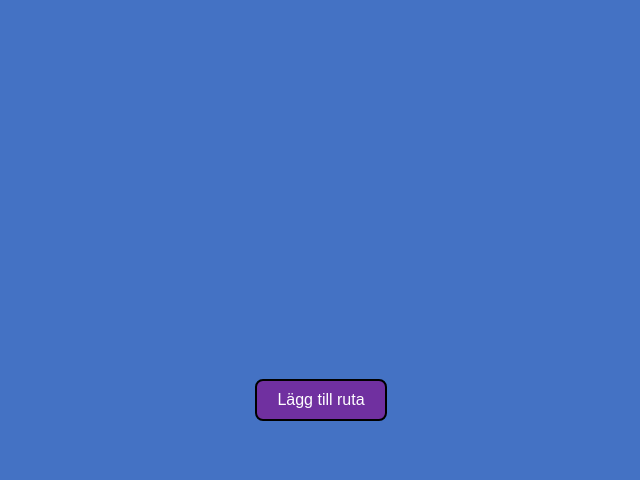
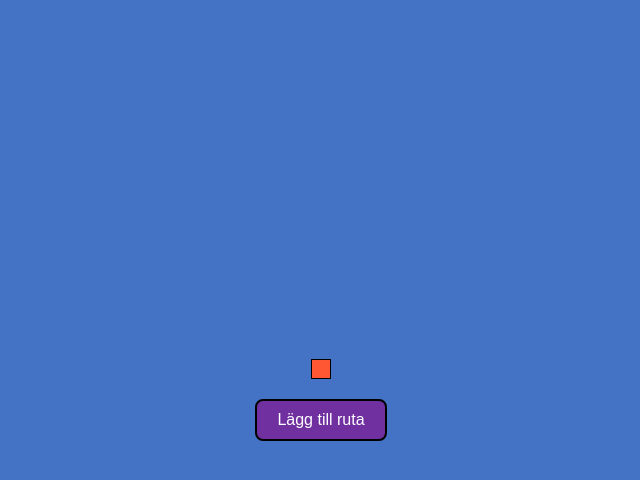
Before and after one commit to pingis00/Infinite-squares, a React (Create React App) app: page / in a window 1280 px wide. Both pictures are taken after a click on the button "Lägg till ruta". Shown: the top 480 px of the page, without its empty margins (319-959 px from the left). Built offline with nearby package versions, Linux system fonts and the light colour scheme.

Commit message:
Added logic for generating squares and dynamic grid layout. Implemented SCSS styling for square appearance and button functionality.

```diff
--- /dev/null
+++ b/src/components/Squares.js
@@ -0,0 +1,80 @@
+import React, {useEffect, useState} from "react";
+
+const Squares = () => {
+    const [squares, setSquares] = useState([]);
+    const [gridSize, setGridSize] = useState(1);
+    const [lastColor, setLastColor] = useState(null);
+
+    const generateRandomColor = () => {
+        const colors = ["#FF5733", "#33FF57", "#3357FF", "#F39C12", "#8E44AD"];
+        let newColor = colors[Math.floor(Math.random() * colors.length)];
+        while (newColor === lastColor) {
+            newColor = colors[Math.floor(Math.random() * colors.length)];
+        }
+        setLastColor(newColor);
+        return newColor;
+    };
+
+    const addSquare = () => {
+        const newSquare = {
+            id: squares.length,
+            color: generateRandomColor(),
+        };
+        setSquares((prevSquares) => [...prevSquares, newSquare]);
+
+    };
+
+    useEffect(() => {
+        if (squares.length > gridSize * gridSize) {
+          setGridSize(gridSize  + 1);
+        }
+    }, [squares, gridSize]);
+
+    const getGridPosition = (index) => {
+        if (index < 4) {
+            const positions = [
+                { row: 1, col: 1 },
+                { row: 1, col: 2 },
+                { row: 2, col: 2 },
+                { row: 2, col: 1 },
+            ];
+            return positions[index];
+        }   else {
+            const currentSize = Math.ceil(Math.sqrt(index + 1));
+            const positionInCurrentExpansion  = index - (currentSize - 1) * (currentSize - 1);
+
+            if (positionInCurrentExpansion === 0) {
+              return { row: 1, col: currentSize };
+            } else if (positionInCurrentExpansion < currentSize) {
+            return { row: positionInCurrentExpansion + 1, col: currentSize };
+            } else {
+              const colOffset = 2 * currentSize - positionInCurrentExpansion - 1;
+              return { row: currentSize, col: colOffset > 0 ? colOffset : 1 };
+            }
+        }
+    };
+
+    return (
+        <div className="square-container">
+            <div className="square-area" style={{
+                gridTemplateColumns: `repeat(${gridSize}, 1fr)`,
+                gridTemplateRows: `repeat(${gridSize}, 1fr)`,
+                }}>
+                {squares.map((square, index) => (
+                    <div
+                        key={square.id}
+                        className="square"
+                        style={{ backgroundColor: square.color,
+                        gridRow: getGridPosition(index).row,
+                        gridColumn: getGridPosition(index).col
+                        }}
+                    ></div>
+                ))}
+            </div>
+            <button className="add-square-button" onClick={addSquare}>
+                Lägg till ruta
+            </button>
+        </div>
+    );
+};
+export default Squares;
--- /dev/null
+++ b/src/scss/components/_squares.scss
@@ -0,0 +1,34 @@
+.square-container {
+    display: flex;
+    flex-direction: column;
+    align-items: center;
+    margin: 20px 0;
+
+    .square-area {
+        display: grid;
+        gap: 5px;
+        margin-bottom: 20px;
+
+        .square {
+            width: 20px;
+            height: 20px;
+            border: 1px solid black;
+        }
+    }
+
+
+}
+.add-square-button {
+    background-color: #7030A0;
+    border: 2px solid black;
+    color: white;
+    padding: 10px 20px;
+    font-size: 16px;
+    border-radius: 8px;
+    cursor: pointer;
+    transition: background-color 0.3s ease;
+
+    &:hover {
+      background-color: #552080;
+    }
+}
--- a/src/scss/main.css
+++ b/src/scss/main.css
@@ -51,7 +51,25 @@ body {
   align-items: center;
   min-height: 100vh;
 }
-.container .add-square-button {
+
+.square-container {
+  display: flex;
+  flex-direction: column;
+  align-items: center;
+  margin: 20px 0;
+}
+.square-container .square-area {
+  display: grid;
+  gap: 5px;
+  margin-bottom: 20px;
+}
+.square-container .square-area .square {
+  width: 20px;
+  height: 20px;
+  border: 1px solid black;
+}
+
+.add-square-button {
   background-color: #7030A0;
   border: 2px solid black;
   color: white;
@@ -61,6 +79,6 @@ body {
   cursor: pointer;
   transition: background-color 0.3s ease;
 }
-.container .add-square-button:hover {
+.add-square-button:hover {
   background-color: #552080;
 }
--- a/src/scss/main.scss
+++ b/src/scss/main.scss
@@ -1,2 +1,3 @@
 @import "./base/base";
 @import "./views/home";
+@import "./components/squares";
--- a/src/scss/views/_home.scss
+++ b/src/scss/views/_home.scss
@@ -1,30 +1,7 @@
 .container {
-    display: flex;
-    flex-direction: column;
-    justify-content: center;
-    align-items: center;
-    min-height: 100vh;
-
-    .square-area {
-
-
-        .square {
-
-        }
-    }
-
-    .add-square-button {
-        background-color: #7030A0;
-        border: 2px solid black;
-        color: white;
-        padding: 10px 20px;
-        font-size: 16px;
-        border-radius: 8px;
-        cursor: pointer;
-        transition: background-color 0.3s ease;
-
-        &:hover {
-          background-color: #552080;
-        }
-    }
+  display: flex;
+  flex-direction: column;
+  justify-content: center;
+  align-items: center;
+  min-height: 100vh;
 }
--- a/src/views/Home.js
+++ b/src/views/Home.js
@@ -1,12 +1,9 @@
+import Squares from '../components/Squares';
+
 const Home = () => {
     return (
         <div className="container">
-            <div className="square-area">
-                <div className="square">
-
-                </div>
-            </div>
-            <button className="add-square-button">Lägg till ruta</button>
+            <Squares />
         </div>
     );
 };
```
